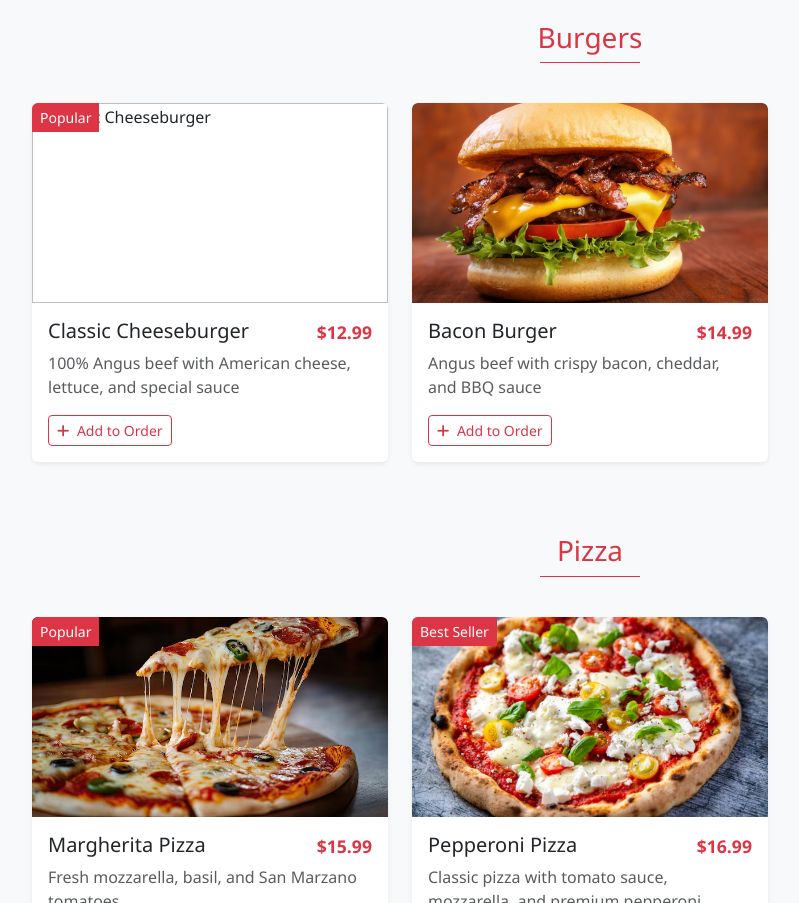
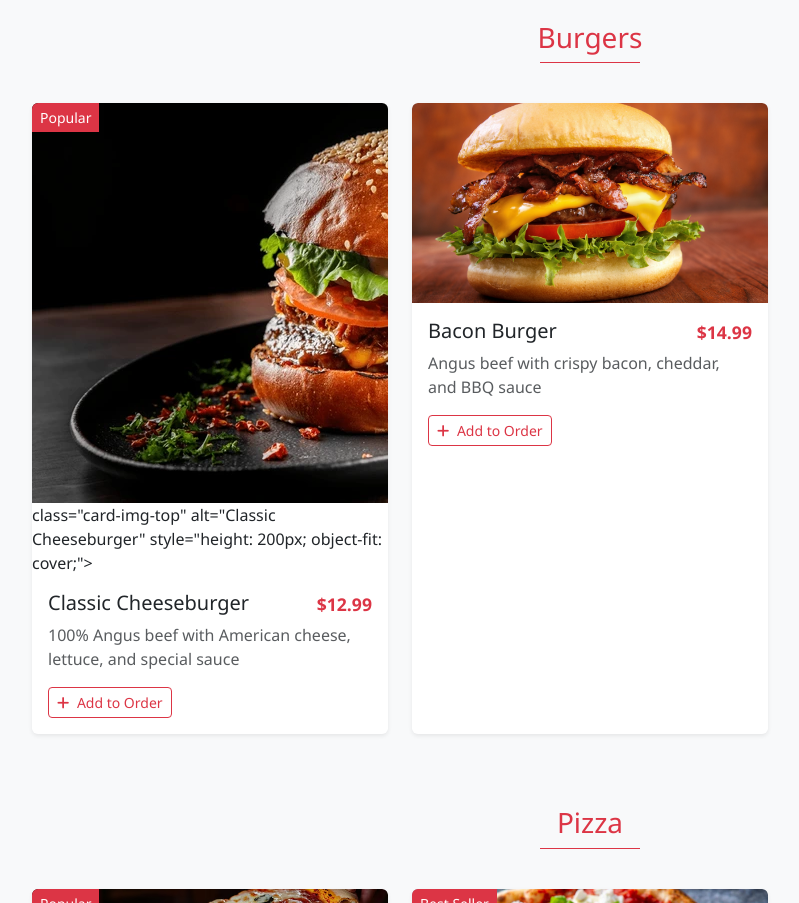
Before and after one commit to FathimaMinu/project-1, a plain HTML site: page index.html in a window 1280 px wide. Shown: the part 1083-1986 px from the top of the page, without its empty margins (50-849 px from the left). Drawn offline with nearby package versions, Linux system fonts and the light colour scheme; files whose address does not match are found by name.

Commit message:
Update index.html

```diff
--- a/index.html
+++ b/index.html
@@ -160,7 +160,7 @@ html
                 <div class="col-md-6 col-lg-4 mb-4">
                     <div class="card menu-card h-100 shadow-sm">
                         <div class="position-relative">
-                            <img src="images/burger.jpg" class="card-img-top" alt="Classic Cheeseburger" style="height: 200px; object-fit: cover;">
+                            <img src="burger.jpg"> class="card-img-top" alt="Classic Cheeseburger" style="height: 200px; object-fit: cover;">
                             <span class="position-absolute top-0 start-0 bg-danger text-white px-2 py-1 small">Popular</span>
                         </div>
                         <div class="card-body">
```
